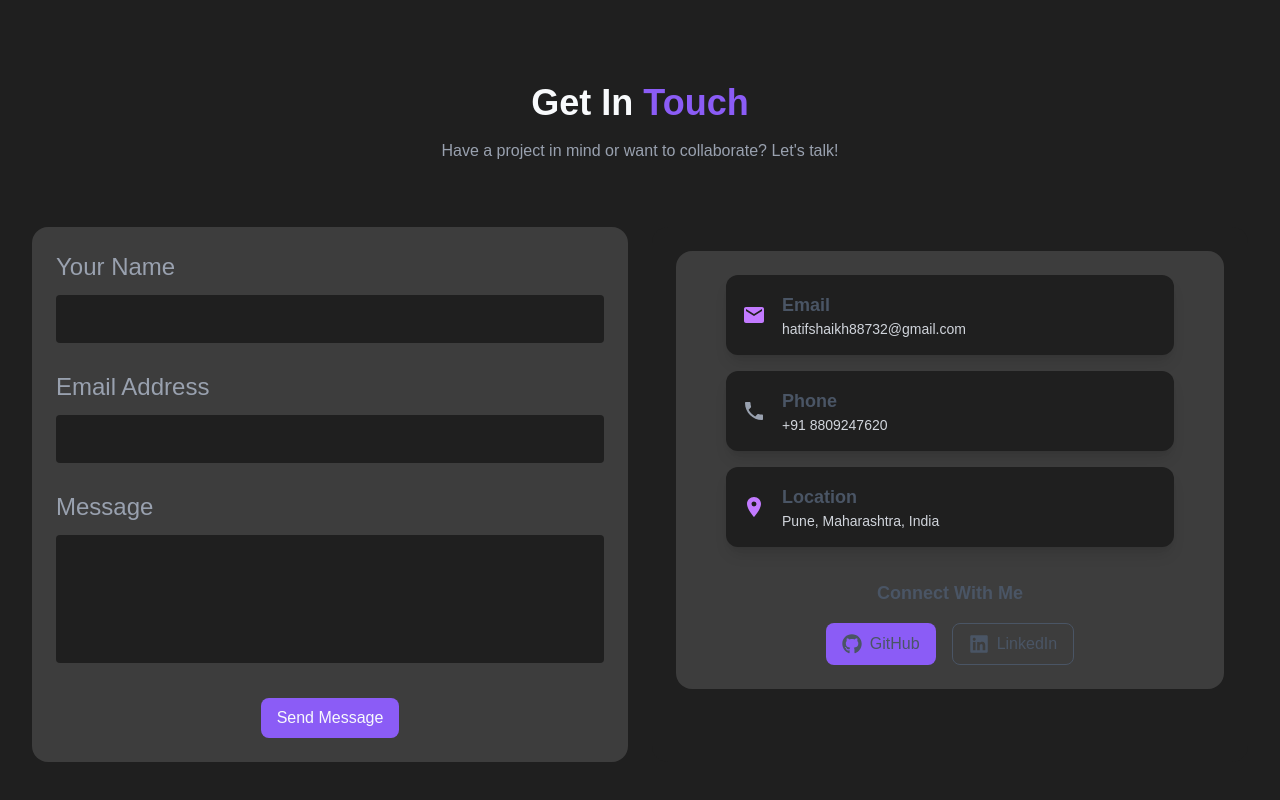
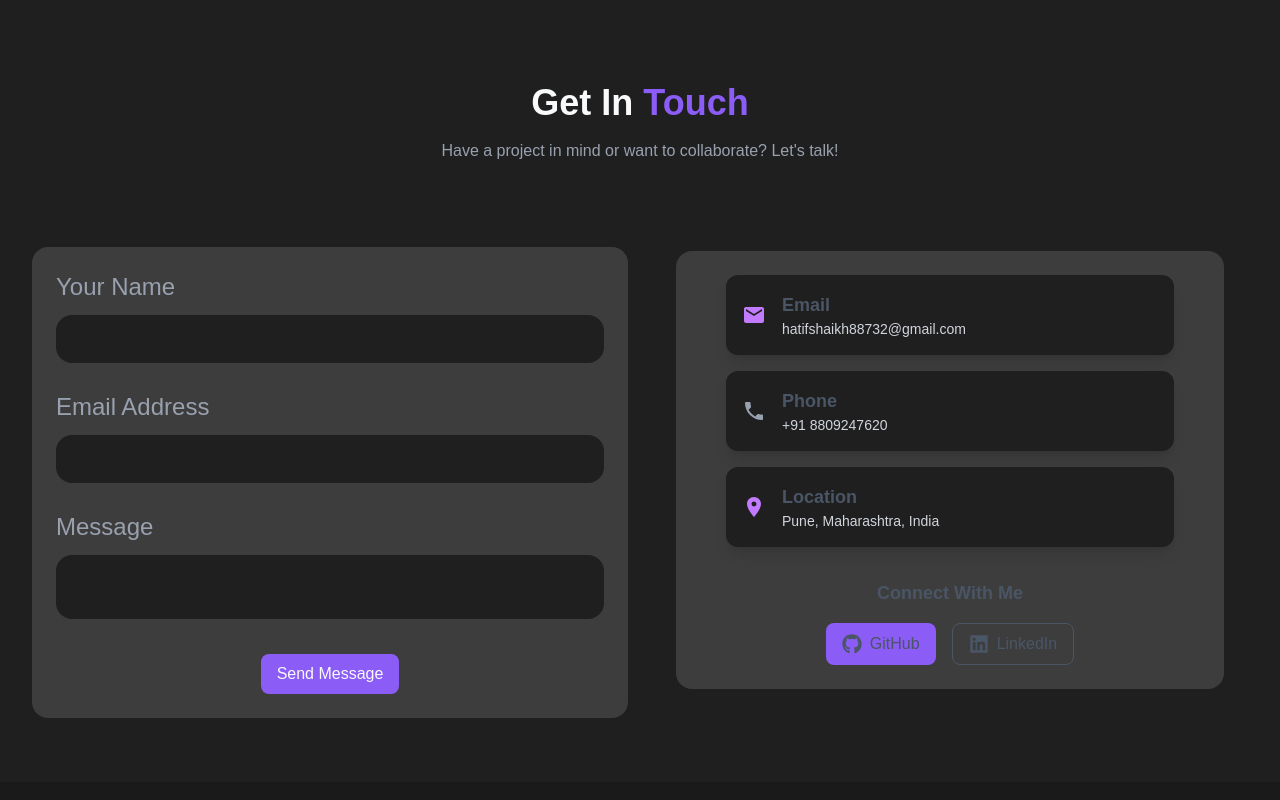
Before and after one commit to hatifshaikh88/Portfolio1, a React (Vite) app: page / in a window 1280 px wide. Shown: the part 5667-6467 px from the top of the page. Built offline with nearby package versions, Linux system fonts and the light colour scheme.

Commit message:
feat:changes

```diff
--- a/src/components/Contacts.jsx
+++ b/src/components/Contacts.jsx
@@ -21,13 +21,13 @@ const Contacts = () => {
       </p>
 
       {/* Grid Layout */}
-      <div className="grid grid-cols-1 md:grid-cols-2 gap-6">
+      <div className="grid grid-cols-1 md:grid-cols-2 gap-6 ">
         {/* Contact Form */}
-        <div className="bg-dark-300 rounded-2xl w-full p-5 sm:p-6 transition-transform duration-300">
+        <div className="bg-dark-300 rounded-2xl mt-5 w-full p-5 sm:p-6 transition-transform duration-300">
           <h4 className="text-gray-400 text-xl sm:text-2xl">Your Name</h4>
           <input
             type="text"
-            className="w-full h-12 rounded border-none mt-3 bg-dark-200 outline-none font-bold focus:ring-0 focus:border-none px-3 text-sm sm:text-base"
+            className="w-full h-12 rounded-2xl border-none mt-3 bg-dark-200 outline-none font-bold focus:ring-0 focus:border-none px-3 text-sm sm:text-base"
           />
 
           <h4 className="text-xl sm:text-2xl text-gray-400 mt-6 sm:mt-7">
@@ -35,7 +35,7 @@ const Contacts = () => {
           </h4>
           <input
             type="email"
-            className="w-full h-12 rounded border-none mt-3 bg-dark-200 outline-none font-bold focus:ring-0 focus:border-none px-3 text-sm sm:text-base"
+            className="w-full h-12 rounded-2xl border-none mt-3 bg-dark-200 outline-none font-bold focus:ring-0 focus:border-none px-3 text-sm sm:text-base"
           />
 
           <h4 className="text-xl sm:text-2xl text-gray-400 mt-6 sm:mt-7">
@@ -44,7 +44,7 @@ const Contacts = () => {
           <textarea
             name="text"
             id="message"
-            className="w-full h-32 rounded border-none mt-3 bg-dark-200 outline-none focus:ring-0 focus:border-none px-3 py-2 text-sm sm:text-base resize-none"
+            className="w-full rounded-2xl border-none mt-3 bg-dark-200 outline-none focus:ring-0 focus:border-none px-3 py-2 text-sm sm:text-base resize-none"
           ></textarea>
 
           <div className="flex flex-col sm:flex-row gap-4 sm:gap-5 mt-7 justify-center items-center">
@@ -55,11 +55,10 @@ const Contacts = () => {
               Send Message
             </a>
           </div>
-
         </div>
 
         {/* Contact Info */}
-        <div className="bg-dark-200 rounded-2xl w-full p-5 sm:p-6 transition-transform duration-300">
+        <div className="bg-dark-200 rounded-2xl mt-0.1 w-full p-5 sm:p-6 transition-transform duration-300">
           <ContactCard />
         </div>
       </div>
```
Lines whose indentation alone changed are shown as unchanged.
